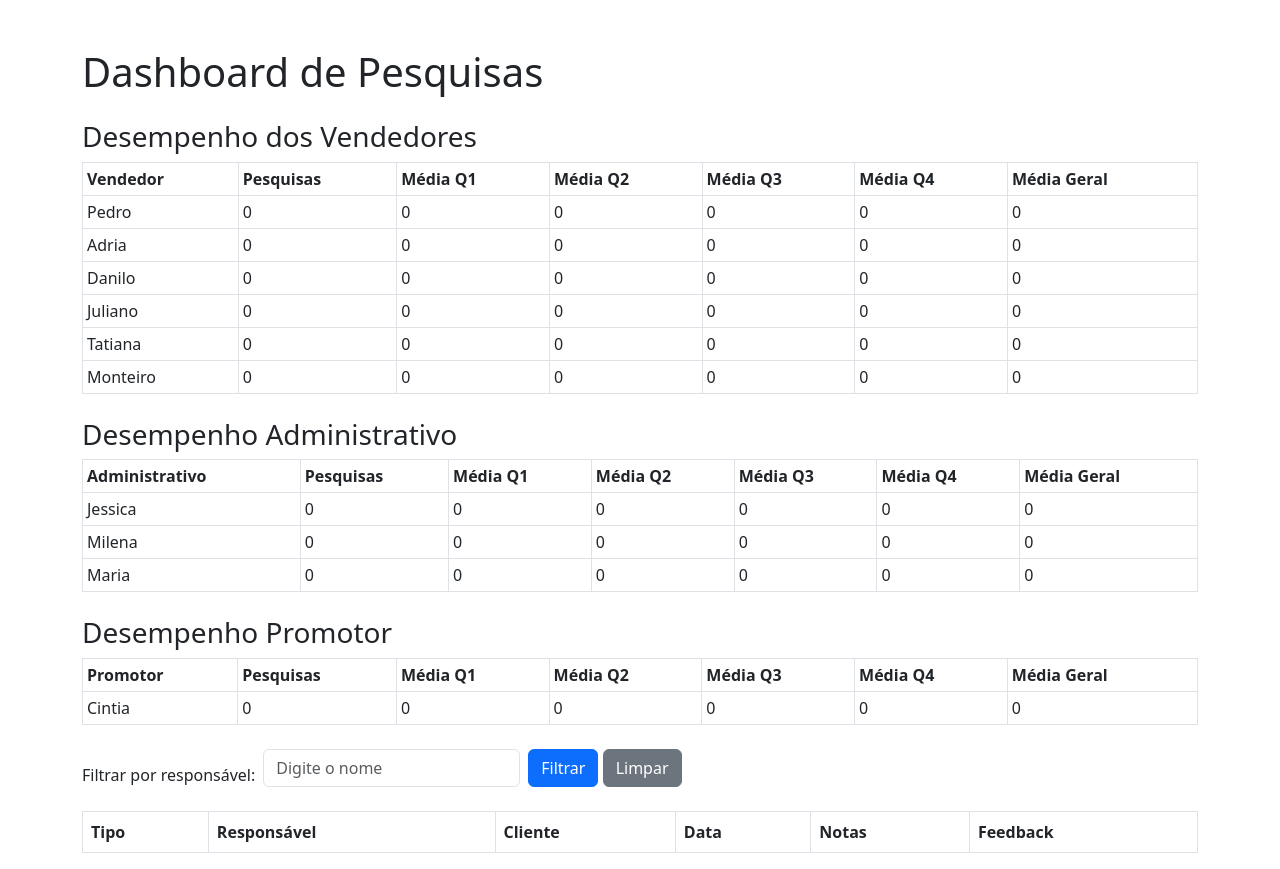
After one commit to vinicius-lier/pesquisas, a Flask app: page /admin in a window 1280 px wide. The commit adds this page. Run offline with Flask 3, Linux system fonts and the light colour scheme; the visitor is signed in with stand-in values (Sample User, id 1); lists and menus that the app fills with data are empty.

Commit message:
Dashboard detalhado com desempenho de vendedores, administrativo e promotor

```diff
--- a/src/routes/survey_routes.py
+++ b/src/routes/survey_routes.py
@@ -1,4 +1,4 @@
-from flask import Blueprint, render_template, request, jsonify, redirect, url_for, send_file
+from flask import Blueprint, render_template, request, jsonify, redirect, url_for, send_file, session, flash
 from src.models.survey import Survey
 from src.mom.message_handler import MessageHandler
 import json
@@ -13,9 +13,15 @@ def show_survey(survey_type):
     if survey_type not in ['vendas', 'administrativo', 'seguros']:
         return redirect(url_for('index'))
 
+    responsavel = request.args.get('responsavel')
+
     if request.method == 'POST':
         try:
             data = request.get_json() if request.is_json else request.form
+            # Adicionar o nome do responsável nas respostas, se vier na URL
+            if responsavel:
+                data = dict(data)
+                data['responsavel'] = responsavel
 
             # Salvar no banco de dados
             survey = Survey(
@@ -131,3 +137,63 @@ def export_surveys():
     except Exception as e:
         print(f"Erro ao exportar pesquisas: {str(e)}")
         return "Erro ao exportar pesquisas.", 500
+
+@survey_bp.route('/admin/login', methods=['GET', 'POST'])
+def admin_login():
+    if request.method == 'POST':
+        senha = request.form.get('senha')
+        if senha == 'admin123':
+            session['admin_logged_in'] = True
+            return redirect(url_for('survey.admin_dashboard'))
+        else:
+            flash('Senha incorreta!', 'danger')
+    return render_template('admin_login.html')
+
+@survey_bp.route('/admin/logout')
+def admin_logout():
+    session.pop('admin_logged_in', None)
+    return redirect(url_for('survey.admin_login'))
+
+@survey_bp.route('/admin')
+def admin_dashboard():
+    if not session.get('admin_logged_in'):
+        return redirect(url_for('survey.admin_login'))
+    pesquisas = Survey.get_all()
+
+    # Listas fixas de responsáveis por grupo
+    vendedores = ['Pedro', 'Adria', 'Danilo', 'Juliano', 'Tatiana', 'Monteiro']
+    administrativo = ['Jessica', 'Milena', 'Maria']
+    promotores = ['Cintia']
+
+    def calcular_desempenho(nomes):
+        resultado = []
+        for nome in nomes:
+            respostas = [p for p in pesquisas if p.responses.get('responsavel', '').strip().lower() == nome.lower()]
+            total = len(respostas)
+            medias = {'q1': 0, 'q2': 0, 'q3': 0, 'q4': 0}
+            if total > 0:
+                for q in ['q1_rating', 'q2_rating', 'q3_rating', 'q4_rating']:
+                    notas = [int(p.responses.get(q, 0)) for p in respostas if p.responses.get(q)]
+                    medias[q[:2]] = round(sum(notas)/len(notas), 2) if notas else 0
+                media_geral = round(sum(medias.values())/4, 2)
+            else:
+                media_geral = 0
+            resultado.append({
+                'nome': nome,
+                'total': total,
+                'media_q1': medias['q1'],
+                'media_q2': medias['q2'],
+                'media_q3': medias['q3'],
+                'media_q4': medias['q4'],
+                'media_geral': media_geral
+            })
+        return resultado
+
+    desempenho_vendedores = calcular_desempenho(vendedores)
+    desempenho_adm = calcular_desempenho(administrativo)
+    desempenho_promotores = calcular_desempenho(promotores)
+
+    return render_template('admin_dashboard.html', pesquisas=pesquisas,
+        desempenho_vendedores=desempenho_vendedores,
+        desempenho_adm=desempenho_adm,
+        desempenho_promotores=desempenho_promotores)
--- /dev/null
+++ b/src/templates/admin_dashboard.html
@@ -0,0 +1,141 @@
+<!DOCTYPE html>
+<html lang="pt-BR">
+<head>
+    <meta charset="UTF-8">
+    <meta name="viewport" content="width=device-width, initial-scale=1.0">
+    <title>Admin - Dashboard Pesquisas</title>
+    <link href="https://cdn.jsdelivr.net/npm/bootstrap@5.3.0/dist/css/bootstrap.min.css" rel="stylesheet">
+</head>
+<body>
+    <div class="container mt-5">
+        <h1 class="mb-4">Dashboard de Pesquisas</h1>
+        <h3>Desempenho dos Vendedores</h3>
+        <table class="table table-sm table-bordered mb-4">
+            <thead>
+                <tr>
+                    <th>Vendedor</th>
+                    <th>Pesquisas</th>
+                    <th>Média Q1</th>
+                    <th>Média Q2</th>
+                    <th>Média Q3</th>
+                    <th>Média Q4</th>
+                    <th>Média Geral</th>
+                </tr>
+            </thead>
+            <tbody>
+                {% for v in desempenho_vendedores %}
+                <tr>
+                    <td>{{ v.nome }}</td>
+                    <td>{{ v.total }}</td>
+                    <td>{{ v.media_q1 }}</td>
+                    <td>{{ v.media_q2 }}</td>
+                    <td>{{ v.media_q3 }}</td>
+                    <td>{{ v.media_q4 }}</td>
+                    <td>{{ v.media_geral }}</td>
+                </tr>
+                {% endfor %}
+            </tbody>
+        </table>
+        <h3>Desempenho Administrativo</h3>
+        <table class="table table-sm table-bordered mb-4">
+            <thead>
+                <tr>
+                    <th>Administrativo</th>
+                    <th>Pesquisas</th>
+                    <th>Média Q1</th>
+                    <th>Média Q2</th>
+                    <th>Média Q3</th>
+                    <th>Média Q4</th>
+                    <th>Média Geral</th>
+                </tr>
+            </thead>
+            <tbody>
+                {% for a in desempenho_adm %}
+                <tr>
+                    <td>{{ a.nome }}</td>
+                    <td>{{ a.total }}</td>
+                    <td>{{ a.media_q1 }}</td>
+                    <td>{{ a.media_q2 }}</td>
+                    <td>{{ a.media_q3 }}</td>
+                    <td>{{ a.media_q4 }}</td>
+                    <td>{{ a.media_geral }}</td>
+                </tr>
+                {% endfor %}
+            </tbody>
+        </table>
+        <h3>Desempenho Promotor</h3>
+        <table class="table table-sm table-bordered mb-4">
+            <thead>
+                <tr>
+                    <th>Promotor</th>
+                    <th>Pesquisas</th>
+                    <th>Média Q1</th>
+                    <th>Média Q2</th>
+                    <th>Média Q3</th>
+                    <th>Média Q4</th>
+                    <th>Média Geral</th>
+                </tr>
+            </thead>
+            <tbody>
+                {% for p in desempenho_promotores %}
+                <tr>
+                    <td>{{ p.nome }}</td>
+                    <td>{{ p.total }}</td>
+                    <td>{{ p.media_q1 }}</td>
+                    <td>{{ p.media_q2 }}</td>
+                    <td>{{ p.media_q3 }}</td>
+                    <td>{{ p.media_q4 }}</td>
+                    <td>{{ p.media_geral }}</td>
+                </tr>
+                {% endfor %}
+            </tbody>
+        </table>
+        <form method="get" class="mb-4">
+            <div class="row g-2 align-items-end">
+                <div class="col-auto">
+                    <label for="responsavel" class="form-label mb-0">Filtrar por responsável:</label>
+                </div>
+                <div class="col-auto">
+                    <input type="text" class="form-control" id="responsavel" name="responsavel" placeholder="Digite o nome" value="{{ request.args.get('responsavel', '') }}">
+                </div>
+                <div class="col-auto">
+                    <button type="submit" class="btn btn-primary">Filtrar</button>
+                    <a href="{{ url_for('survey.admin_dashboard') }}" class="btn btn-secondary">Limpar</a>
+                </div>
+            </div>
+        </form>
+        <table class="table table-bordered table-striped">
+            <thead>
+                <tr>
+                    <th>Tipo</th>
+                    <th>Responsável</th>
+                    <th>Cliente</th>
+                    <th>Data</th>
+                    <th>Notas</th>
+                    <th>Feedback</th>
+                </tr>
+            </thead>
+            <tbody>
+                {% for pesquisa in pesquisas %}
+                    {% if not request.args.get('responsavel') or (pesquisa.responses.get('responsavel', '').lower() == request.args.get('responsavel', '').lower()) %}
+                    <tr>
+                        <td>{{ pesquisa.survey_type }}</td>
+                        <td>{{ pesquisa.responses.get('responsavel', '-') }}</td>
+                        <td>{{ pesquisa.responses.get('client_name', '-') }}</td>
+                        <td>{{ pesquisa.created_at.strftime('%d/%m/%Y %H:%M') }}</td>
+                        <td>
+                            {% for k, v in pesquisa.responses.items() %}
+                                {% if '_rating' in k %}
+                                    {{ k }}: {{ v }}<br>
+                                {% endif %}
+                            {% endfor %}
+                        </td>
+                        <td>{{ pesquisa.responses.get('open_feedback', pesquisa.responses.get('opiniao_geral', '-')) }}</td>
+                    </tr>
+                    {% endif %}
+                {% endfor %}
+            </tbody>
+        </table>
+    </div>
+</body>
+</html>
--- a/src/templates/index.html
+++ b/src/templates/index.html
@@ -126,11 +126,11 @@
     </style>
 </head>
 <body>
-    <div class="header">
+    <div class="header d-flex justify-content-between align-items-center">
         <div class="logo-container">
             <img src="{{ url_for('static', filename='logo.png') }}" alt="Logo">
         </div>
-        <h1 class="mb-0">Pesquisa de Satisfação</h1>
+        <a href="{{ url_for('survey.admin_login') }}" class="btn btn-dark">Admin</a>
     </div>
 
     <div class="container">
```
Also changed, not shown: src/templates/admin_login.html (added, +28 -0 lines).
